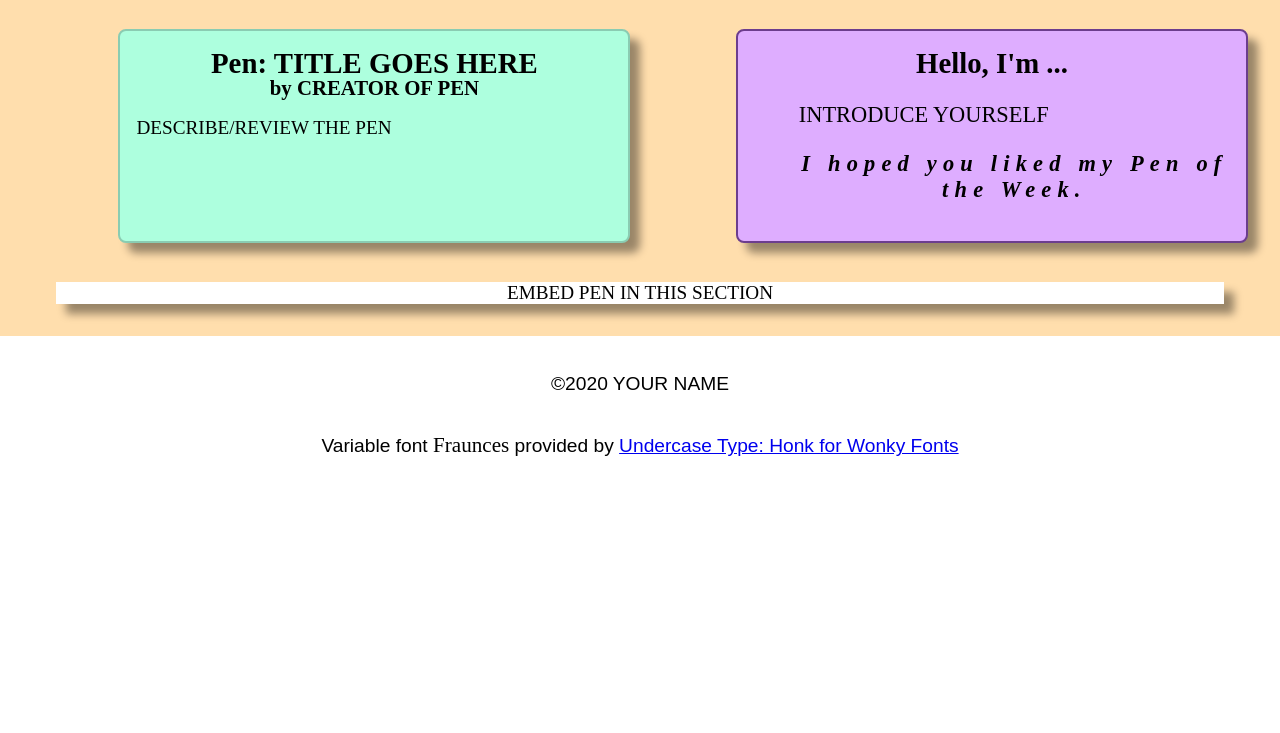
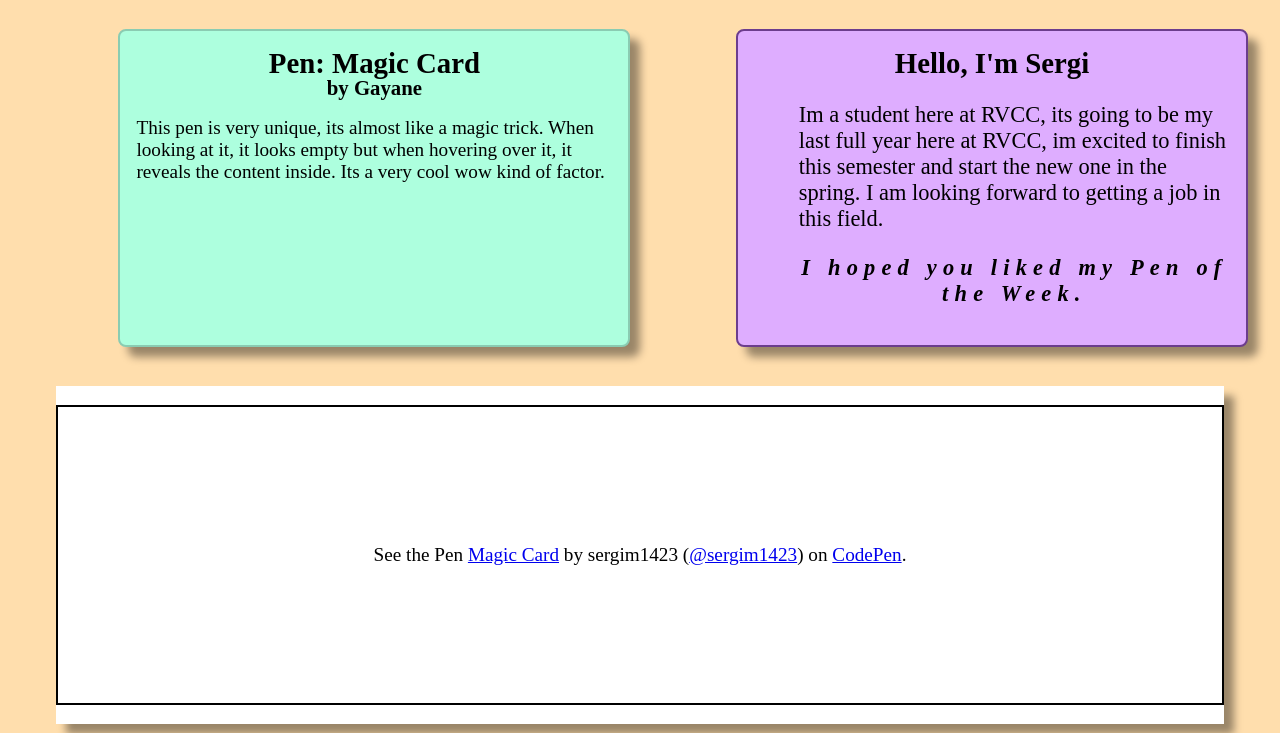
Before and after one commit to RVCC-IDMX/embed-codepen-sergim1423, a plain HTML site: page index.html in a window 1280 px wide. Shown: the part 67-800 px from the top of the page. Drawn offline with Linux system fonts and the light colour scheme; a script that the page names is missing; a web font is replaced by a local one.

Commit message:
codepen insert

```diff
--- a/index.html
+++ b/index.html
@@ -16,19 +16,59 @@
 
       <main>
         <article>
-          <h2>Pen: TITLE GOES HERE</h2>
-          <h3>by CREATOR OF PEN</h3>
-          <p>DESCRIBE/REVIEW THE PEN</p>
+          <h2>Pen: Magic Card</h2>
+          <h3>by Gayane</h3>
+          <p>
+            This pen is very unique, its almost like a magic trick. When looking
+            at it, it looks empty but when hovering over it, it reveals the
+            content inside. Its a very cool wow kind of factor.
+          </p>
         </article>
-        <section>EMBED PEN IN THIS SECTION</section>
+        <section>
+          <p
+            class="codepen"
+            data-height="300"
+            data-default-tab="html,result"
+            data-slug-hash="zYaqZBr"
+            data-user="sergim1423"
+            style="
+              height: 300px;
+              box-sizing: border-box;
+              display: flex;
+              align-items: center;
+              justify-content: center;
+              border: 2px solid;
+              margin: 1em 0;
+              padding: 1em;
+            "
+          >
+            <span
+              >See the Pen
+              <a href="https://codepen.io/sergim1423/pen/zYaqZBr">
+                Magic Card</a
+              >
+              by sergim1423 (<a href="https://codepen.io/sergim1423"
+                >@sergim1423</a
+              >) on <a href="https://codepen.io">CodePen</a>.</span
+            >
+          </p>
+          <script
+            async
+            src="https://cpwebassets.codepen.io/assets/embed/ei.js"
+          ></script>
+        </section>
         <aside>
-          <h2>Hello, I'm ...</h2>
-          <p>INTRODUCE YOURSELF</p>
+          <h2>Hello, I'm Sergi</h2>
+          <p>
+            Im a student here at RVCC, its going to be my last full year here at
+            RVCC, im excited to finish this semester and start the new one in
+            the spring. I am looking forward to getting a job in this field.
+          </p>
           <p class="bye">I hoped you liked my Pen of the Week.</p>
         </aside>
       </main>
       <footer class="sans-serif">
-        <p>&copy;2020 YOUR NAME</p>
+        <p>&copy;2020 Sergi Manolov</p>
         <p>
           Variable font <span class="serif">Fraunces</span> provided by
           <a href="https://github.com/undercasetype/Fraunces"
```
